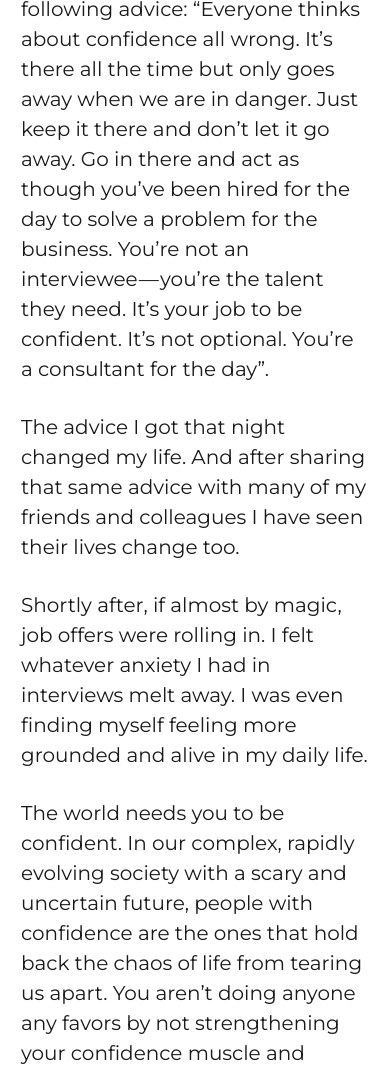
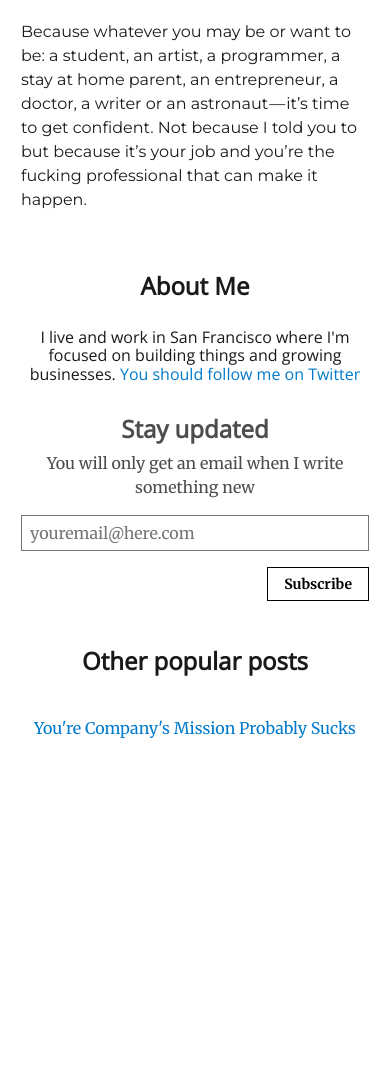
Before and after one commit to ianrtracey/writing, a Gatsby site: page /youre-a-fucking-professional/ in a window 390 px wide. Shown: the part 3420-4492 px from the top of the page. After the commit the page ends 4247 px from the top, so only its background shows below. Built offline with nearby package versions, Linux system fonts and the light colour scheme; Gatsby itself is replaced by a stand-in of ours; some packages are replaced by stand-ins of ours.

Commit message:
Adjust reading size for desktop and mobile

```diff
--- a/src/components/layout.js
+++ b/src/components/layout.js
@@ -10,7 +10,6 @@ const menuItems = [
   { text: "Writing", link: "/" },
   { text: "Speaking", link: "/speaking" },
   { text: "About", link: "/about" },
-  { text: "Contact", link: "/contact" },
 ]
 
 const MenuModal = () => (
--- a/src/templates/blog-post.js
+++ b/src/templates/blog-post.js
@@ -11,7 +11,6 @@ import { getSubscribed } from "../utils/storage"
 class BlogPostTemplate extends React.Component {
   renderFooter() {
     const { previous, next } = this.props.pageContext
-
     const subscriptionSection = (
       <div>
         <p
@@ -44,6 +43,7 @@ class BlogPostTemplate extends React.Component {
 
     return (
       <div className="pv4 tc">
+        <Bio />
         {!getSubscribed() && subscriptionSection}
         {relatedPostsSection}
       </div>
@@ -83,7 +83,7 @@ class BlogPostTemplate extends React.Component {
           style={{
             fontFamily: "Montserrat",
           }}
-          className="lh-copy fw4 f4"
+          className="lh-copy fw4 f4-ns f5"
           dangerouslySetInnerHTML={{ __html: post.html }}
         />
         <hr
```
